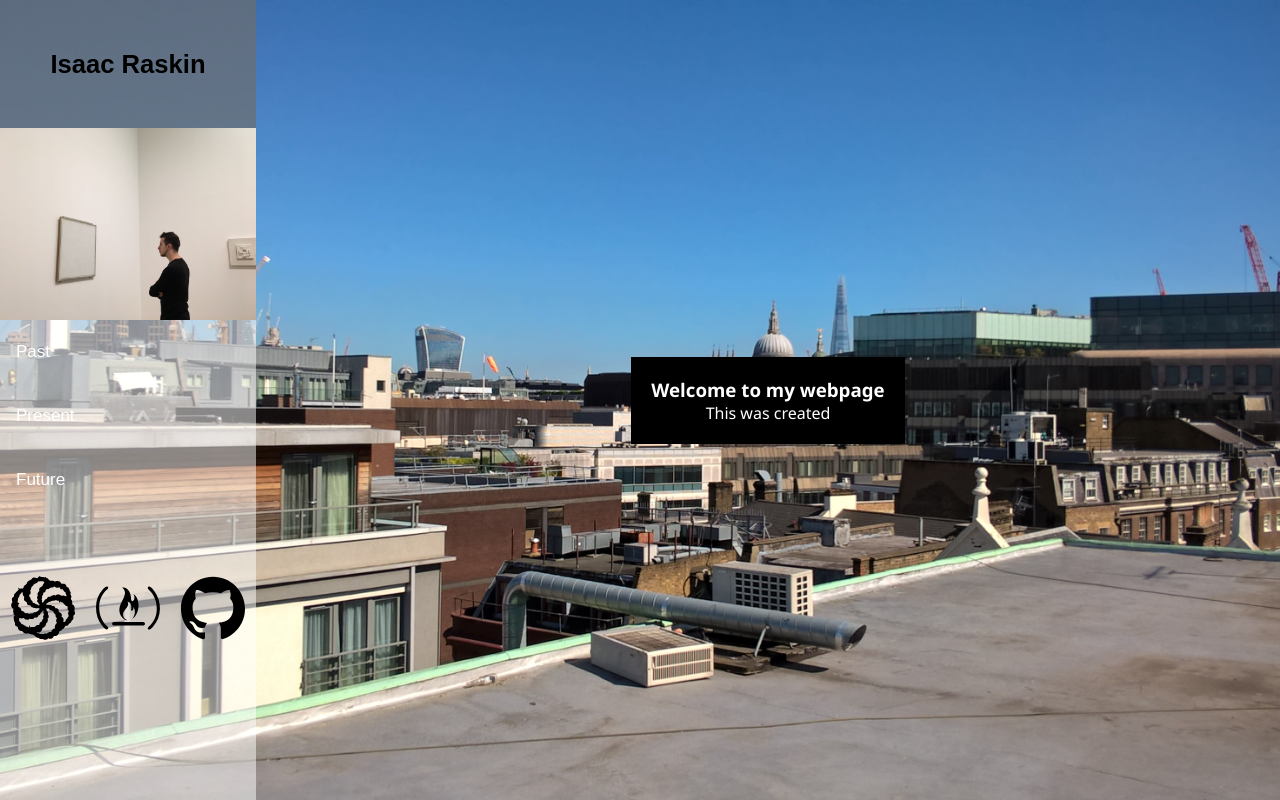
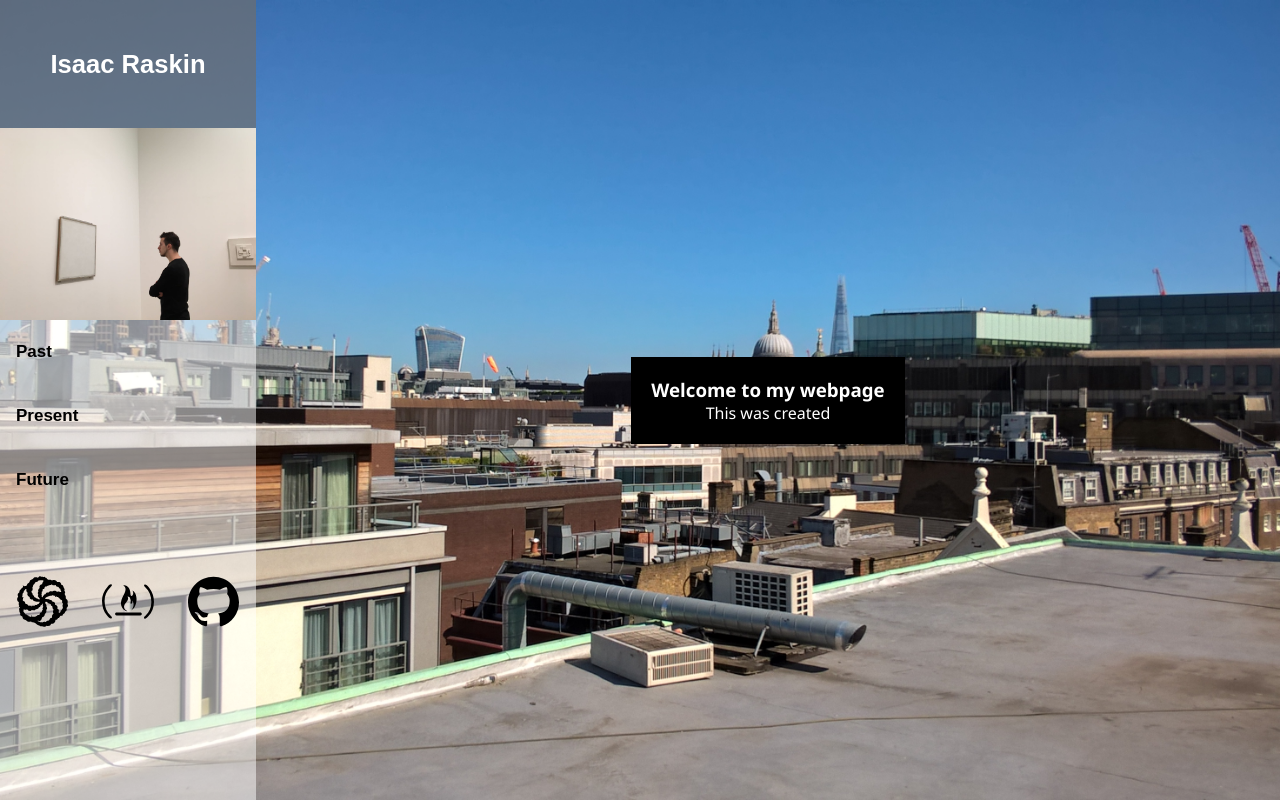
Before and after one commit to i2xzy/i2xzy.github.io, a plain HTML site: page index.html in a window 1280 px wide. Drawn offline with Linux system fonts and the light colour scheme.

Commit message:
colour fix

```diff
--- a/index.css
+++ b/index.css
@@ -9,7 +9,6 @@ body {
 
 div.tab {
   position: fixed;
-  margin: 0;
   background-color: rgba(255, 255, 255, 0.5);
   width: 30vw;
   height: 100vh;
@@ -22,7 +21,8 @@ div.tab {
 div.tab button {
   display: block;
   background-color: transparent;
-  color: #fff;
+  color: #000;
+  font-weight: bold;
   padding: 22px 16px;
   width: 100%;
   border: none;
@@ -34,19 +34,19 @@ div.tab button {
 }
 
 div.tab button:hover {
-  color: #000;
-  font-weight: bold;
+  color: #fff;
+  font-weight: bolder;
 }
 
 div.tab button.active, div.tab button.active:hover {
-  color: #000;
-  font-weight: bold;
-  background-color: rgba(255, 255, 255, 0.5);
+  color: #fff;
+  font-weight: bolder;
+  background-color: rgba(0, 0, 0, 0.5);
 }
 
 #homebutton {
   background-color: rgba(0, 0, 0, 0.4);
-  color: #000;
+  color: #fff;
   font-weight: bold;
   height: 10vw;
   text-align: center;
@@ -66,9 +66,13 @@ div.tab button.active, div.tab button.active:hover {
 }
 
 .link {
-  width: 5vw;
-  height: 5vw;
+  width: 4vw;
+  height: 4vw;
   border:0;
+}
+
+.link:hover {
+  filter: invert(100%);
 }
 
 .tabcontent {
```
